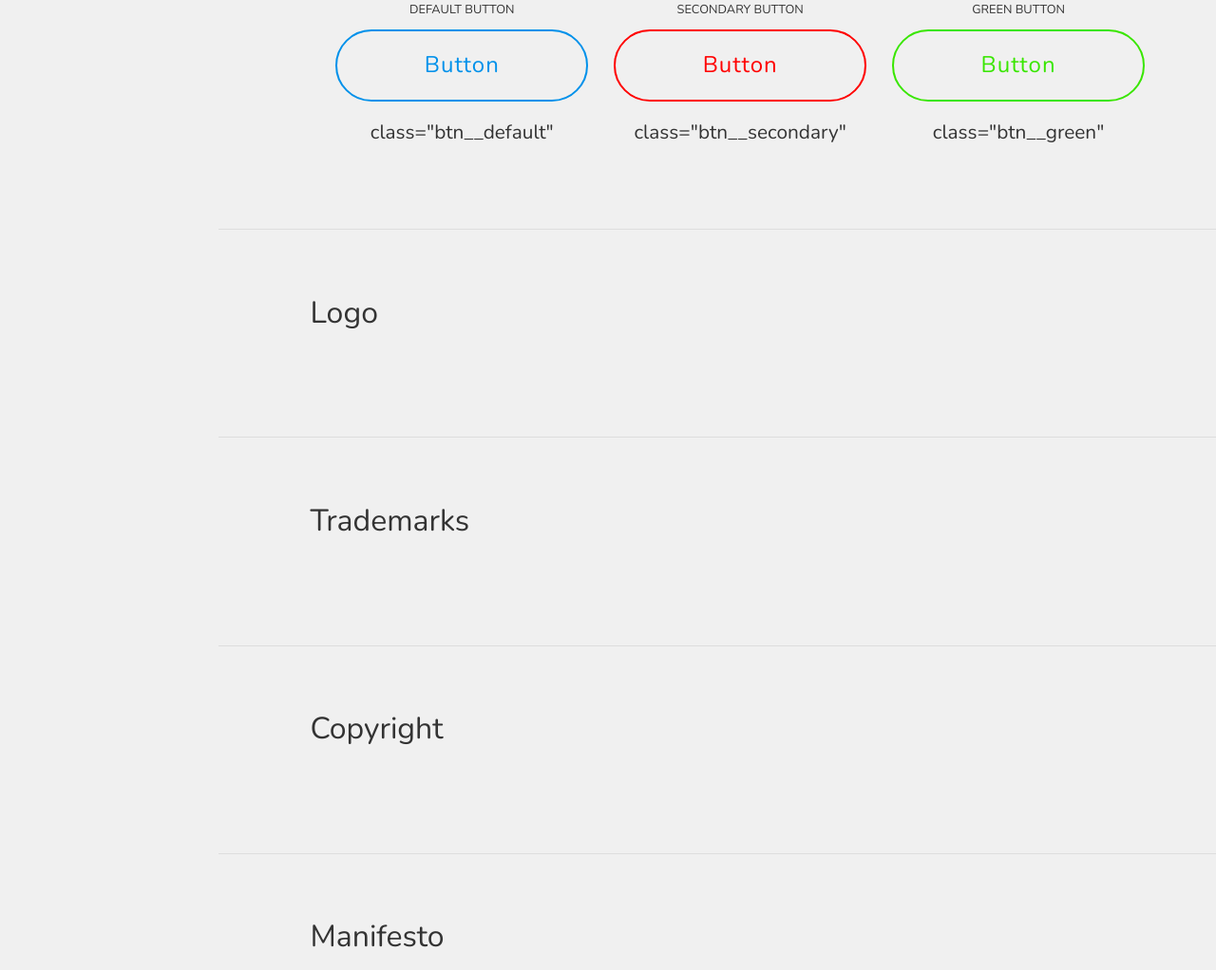
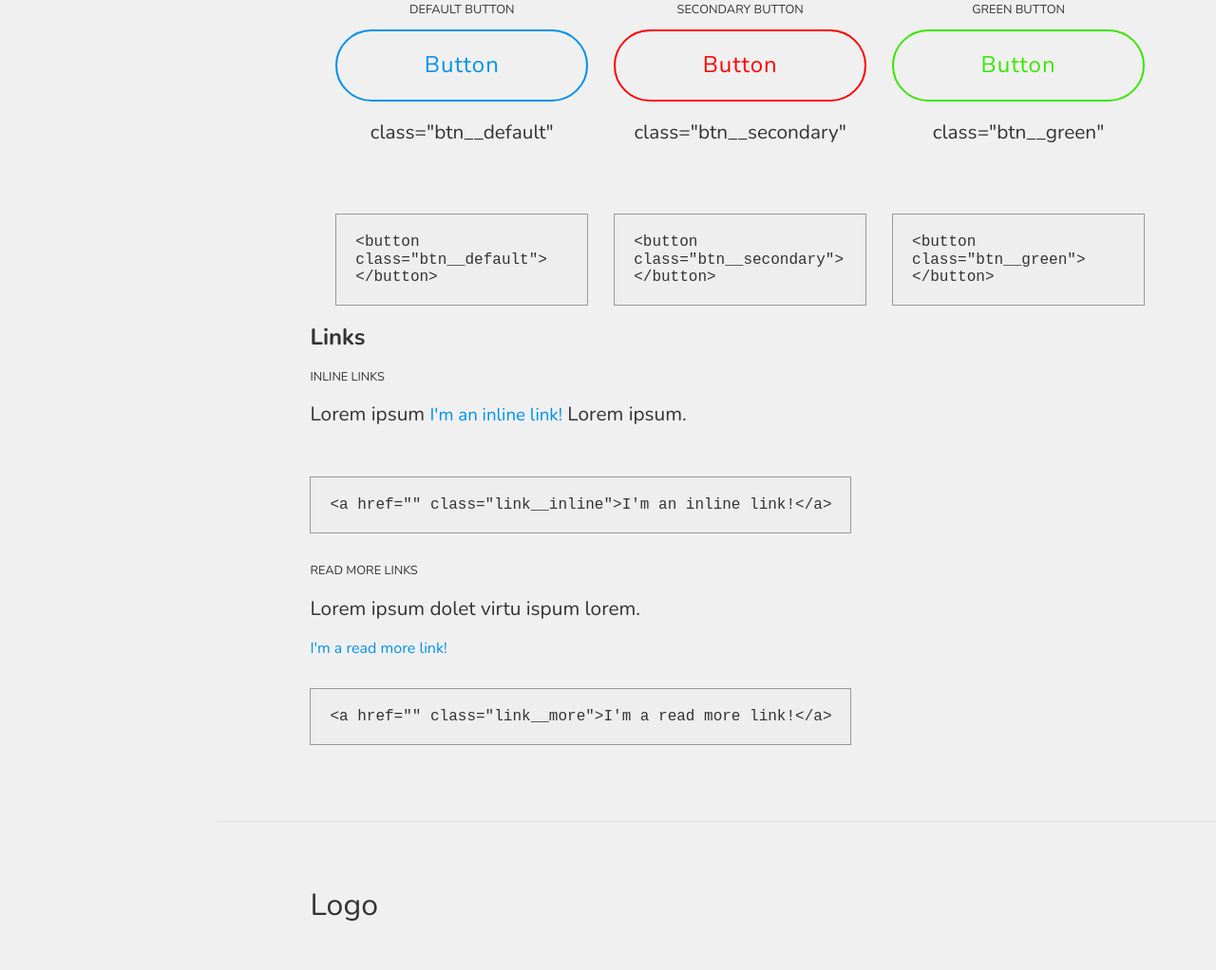
Before and after one commit to imba28/mmp2.github.io, a website: page src/index.html in a window 1280 px wide. Shown: the part 1034-2056 px from the top of the page at 95% size. Drawn offline with nearby package versions, Linux system fonts and the light colour scheme; files that its build step writes are made by us from their sources.

Commit message:
feat(add links & code-example style): add links section and code example styling

```diff
--- a/src/index.html
+++ b/src/index.html
@@ -135,6 +135,7 @@
                       </div>
                       <button class="btn__default">Button</button>
                       <p class="code__container">class="btn__default"</p>
+                      <code>&lt;button class=&quot;btn__default&quot;&gt;&lt;/button&gt;</code>
                     </div>
                   </article>
                   <article class="section__article--quart">
@@ -144,6 +145,7 @@
                       </div>
                       <button class="btn__secondary">Button</button>
                       <p class="code__container">class="btn__secondary"</p>
+                      <code>&lt;button class=&quot;btn__secondary&quot;&gt;&lt;/button&gt;</code>
                     </div>
                   </article>
                   <article class="section__article--quart">
@@ -153,9 +155,27 @@
                       </div>
                       <button class="btn__green">Button</button>
                       <p class="code__container">class="btn__green"</p>
+                      <code>&lt;button class=&quot;btn__green&quot;&gt;&lt;/button&gt;</code>
                     </div>
                   </article>
-              </div>
+                </div>
+              <h2>Links</h2>
+              <article class="section__article--quart">
+                <div class="link">
+                  <div class="link__type">
+                    Inline links
+                  </div>
+                    <p>Lorem ipsum <a href="" class="link__inline">I'm an inline link!</a> Lorem ipsum.</p>
+                  <code>&lt;a href=&quot;&quot; class=&quot;link__inline&quot;&gt;I'm an inline link!&lt;/a&gt;</code>
+                </div>
+                <div class="link">
+                  <div class="link__type">
+                    Read more links
+                  </div>
+                    <p>Lorem ipsum dolet virtu ispum lorem.</p><a href="" class="link__more">I'm a read more link!</a>
+                    <code>&lt;a href=&quot;&quot; class=&quot;link__more&quot;&gt;I'm a read more link!&lt;/a&gt;</code>
+                </div>
+              </article>
             </section>
             <section id="logo" class="section">
                 <h1>Logo</h1>
--- a/src/sass/global/_global.scss
+++ b/src/sass/global/_global.scss
@@ -24,3 +24,11 @@ p{
     font-weight: 400;
     margin-bottom: 2em;
 }
+
+code {
+  background-color: #eee;
+  border: 1px solid #999;
+  display: inline-block;
+  padding: 20px;
+  margin-top: 2em;
+}
--- a/src/sass/layout/buttons/_button.scss
+++ b/src/sass/layout/buttons/_button.scss
@@ -91,5 +91,6 @@
   }
   .code__container{
     align-self: center;
+
   }
 }
--- /dev/null
+++ b/src/sass/layout/links/_link.scss
@@ -0,0 +1,30 @@
+.link{
+
+  margin-bottom: 2em;
+  .link__type{
+    text-transform: uppercase;
+    margin-bottom: 1em;
+    font-size: 0.8em;
+    align-self: center;
+  }
+  a{
+    color: $primary-color;
+    text-decoration: none;
+    cursor: pointer;
+
+    &:hover {
+      color: $primary-color-light;
+    }
+  }
+  .link__inline{
+    display: inline;
+    font-size: 90%;
+  }
+
+  .link__more{
+    display: block;
+  }
+  p{
+    margin-bottom: 1em;
+  }
+}
--- a/src/sass/style.scss
+++ b/src/sass/style.scss
@@ -7,4 +7,5 @@
 @import 'layout/section';
 @import 'layout/sections/typeface';
 @import 'layout/buttons/button';
+@import 'layout/links/link';
 @import 'layout/responsive';
```
Also changed, not shown: src/layout/links/links.css (added).
